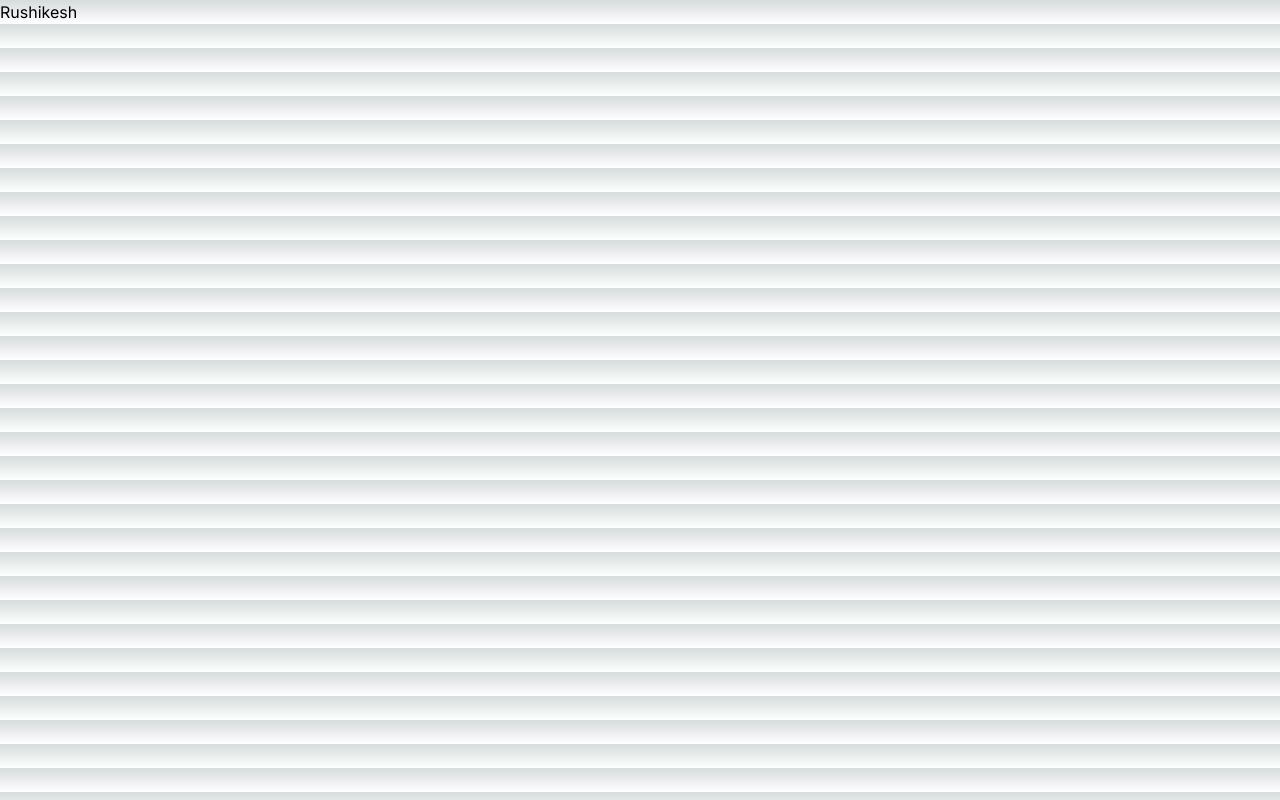
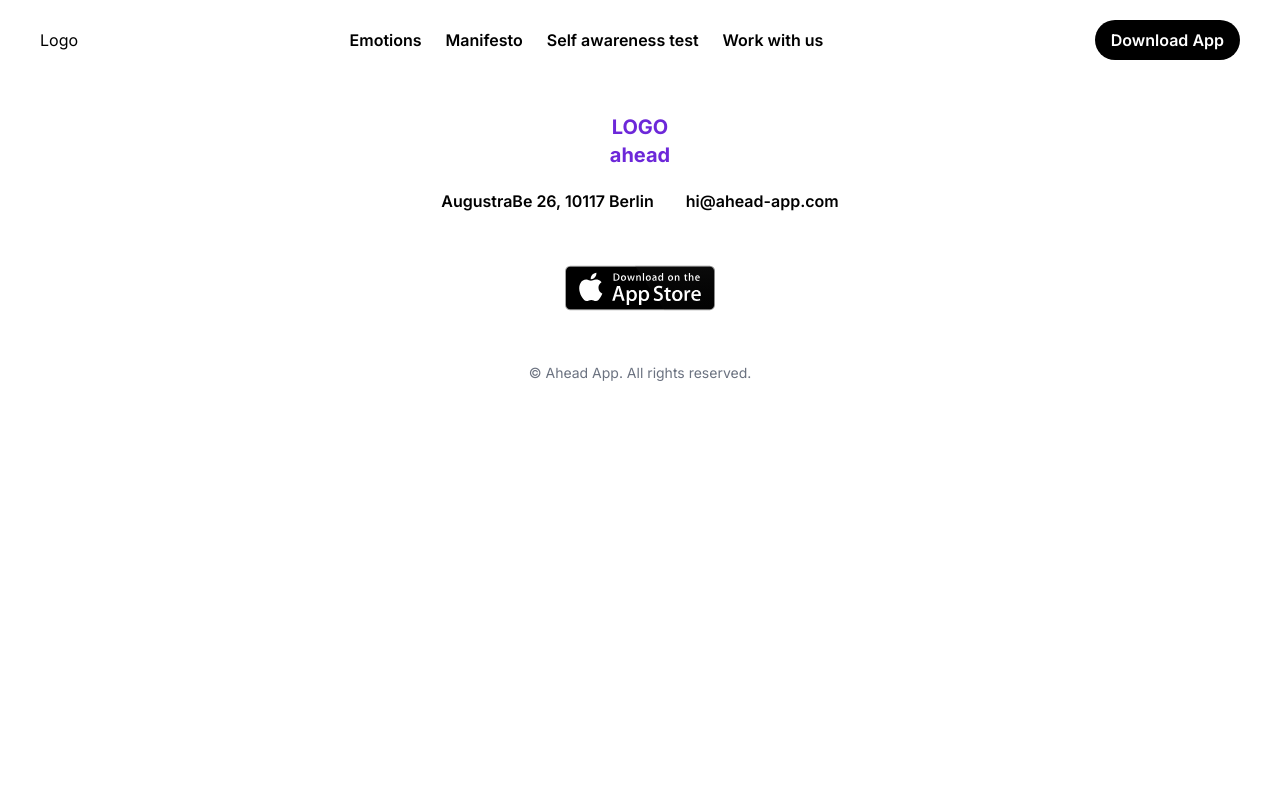
Before and after one commit to rushirrj/density-exchange-task, a Next.js app: page / in a window 1280 px wide. Built offline with nearby package versions, Linux system fonts and the light colour scheme.

Commit message:
Create Footer & navbar

```diff
--- a/src/app/globals.css
+++ b/src/app/globals.css
@@ -2,7 +2,7 @@
 @tailwind components;
 @tailwind utilities;
 
-:root {
+/* :root {
   --foreground-rgb: 0, 0, 0;
   --background-start-rgb: 214, 219, 220;
   --background-end-rgb: 255, 255, 255;
@@ -24,4 +24,4 @@
       rgb(var(--background-end-rgb))
     )
     rgb(var(--background-start-rgb));
-}
+} */
--- a/src/app/page.js
+++ b/src/app/page.js
@@ -1,9 +1,11 @@
 import Image from "next/image";
-
+import Navbar from "../components/Navbar";
+import Footer from "../components/Footer";
 export default function Home() {
   return (
     <>
-      <div>Rushikesh</div>
+      <Navbar />
+      <Footer/>
     </>
   );
 }
--- /dev/null
+++ b/src/components/Footer.jsx
@@ -0,0 +1,28 @@
+import Image from "next/image";
+import React from "react";
+
+const Footer = () => {
+  return (
+    <footer className="mt-16 border-t border-gray-200 py-12 px-12">
+      <p className="text-xl font-bold text-violet-700 text-center">LOGO</p>
+      <p className="text-xl font-bold text-violet-700 text-center">ahead</p>
+      <div className="flex gap-8 items-center justify-center mt-5 font-semibold">
+        <div className="">AugustraBe 26, 10117 Berlin</div>
+        <div className="">hi@ahead-app.com</div>
+      </div>
+      <div className="flex justify-center">
+        <Image
+          src="/appleStoreIcon.svg"
+          alt="download applestore"
+          width={150}
+          height={150}
+        />
+      </div>
+      <div className="text-center text-sm text-gray-500">
+        &copy; Ahead App. All rights reserved.
+      </div>
+    </footer>
+  );
+};
+
+export default Footer;
--- /dev/null
+++ b/src/components/Navbar.jsx
@@ -0,0 +1,26 @@
+import React from 'react'
+
+export default function Navbar() {
+  return (
+    <div className="fixed top-[0] left-[0]  bg-white z-[100]">
+      <header className="flex  justify-between h-20 items-center py-3 px-10 w-screen">
+        <div className="">Logo</div>
+        <div className="">
+          <ul className="flex gap-6 items-center">
+            <li className="cursor-pointer font-semibold ">Emotions</li>
+            <li className="cursor-pointer font-semibold ">Manifesto</li>
+            <li className="cursor-pointer font-semibold ">
+              Self awareness test
+            </li>
+            <li className="cursor-pointer font-semibold ">Work with us</li>
+          </ul>
+        </div>
+        <div className="">
+          <button className="cursor-pointer text-white bg-black rounded-full px-4 py-2 font-semibold">
+            Download App
+          </button>
+        </div>
+      </header>
+    </div>
+  )
+}
```
Also changed, not shown: public/appleStoreIcon.svg (added).
